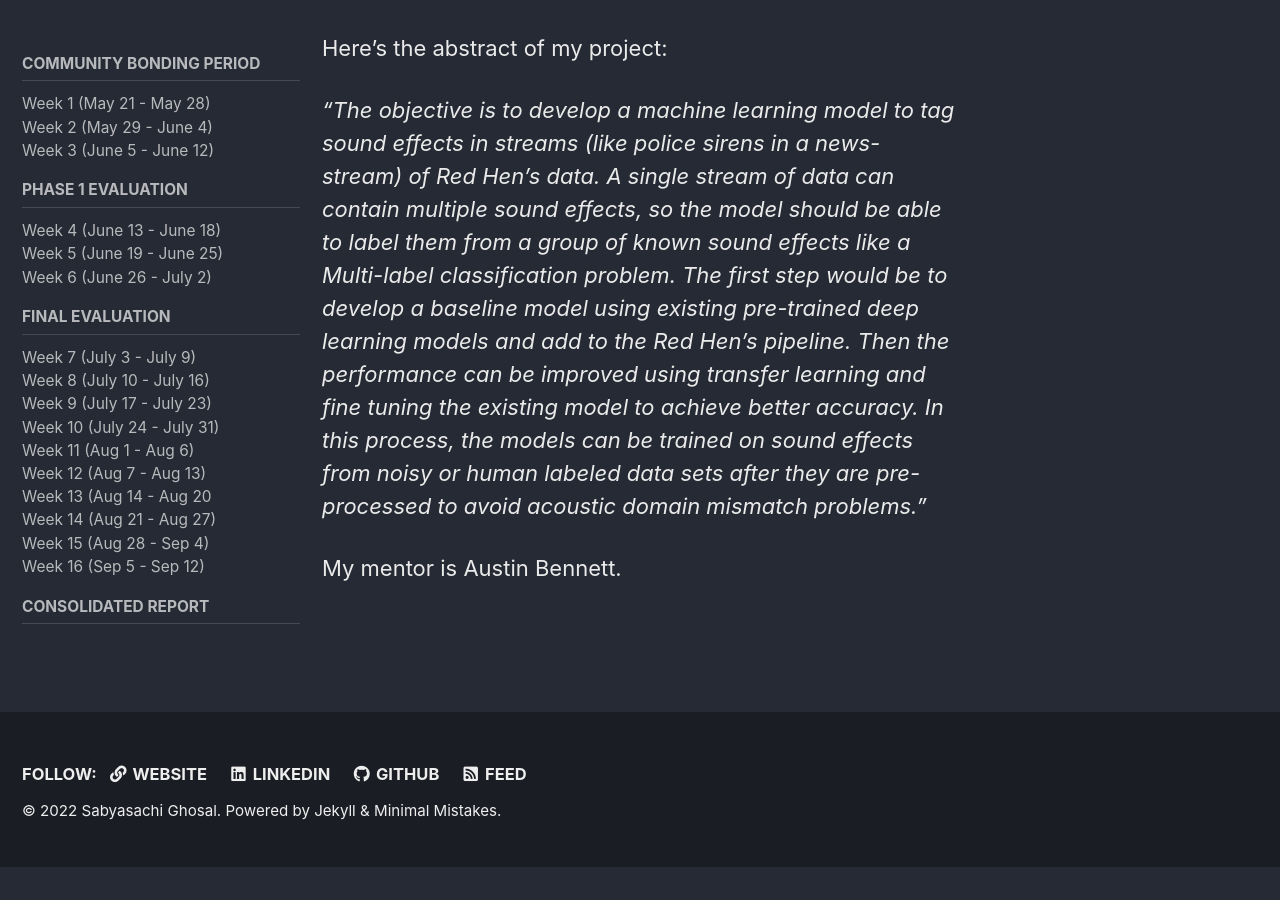
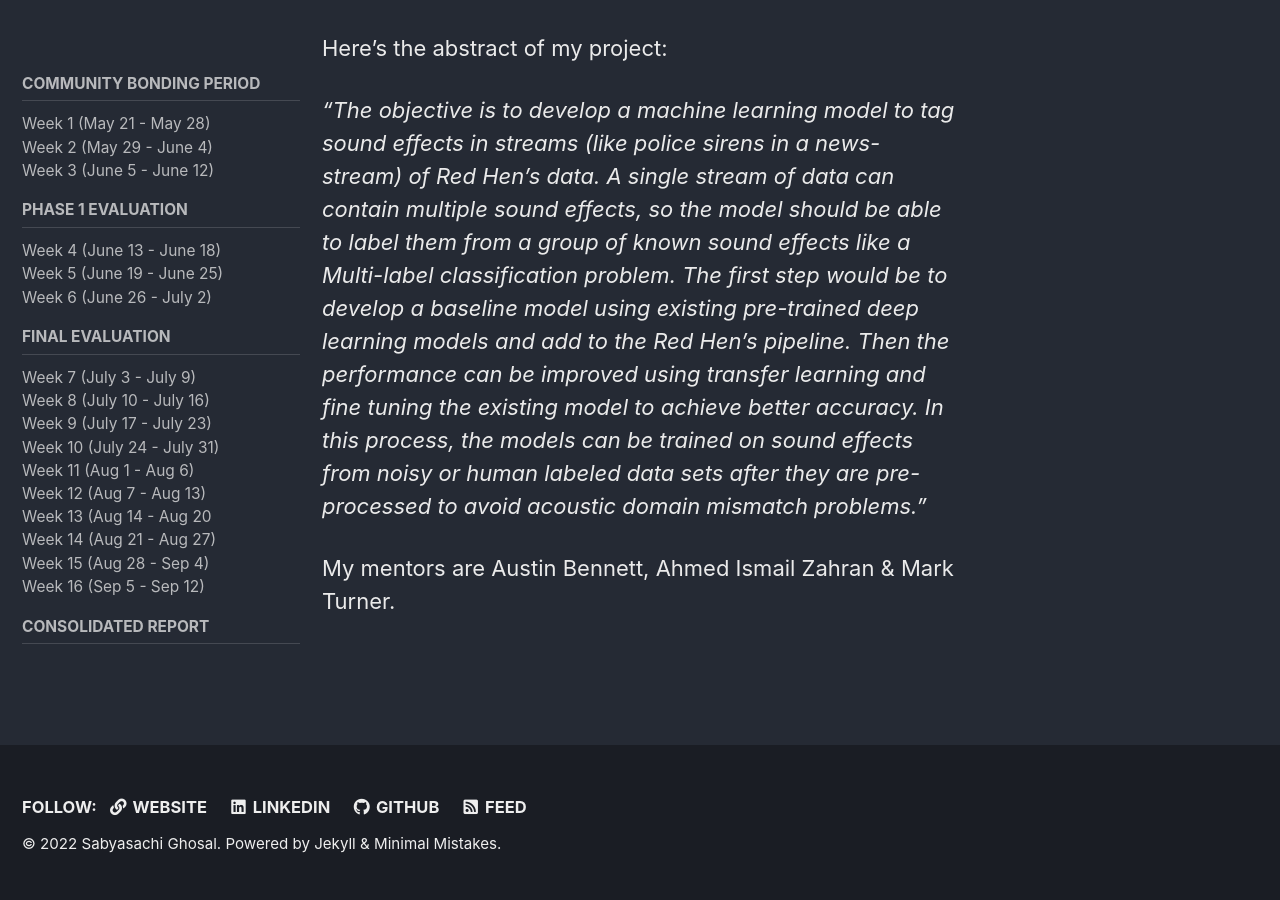
Before and after one commit to technosaby/technosaby.github.io, a Jekyll site: the page built from _pages/gsoc/gsoc.md, in a window 1280 px wide and 900 px high, scrolled down 633 px. Built offline with Jekyll 4.4.1, drawn with Linux system fonts in a browser that asks for light colours; cached includes are drawn as plain includes; before the commit the page ends 1500 px from its top, so only the background shows below that.

Commit message:
Final draft updates

```diff
--- a/_pages/gsoc/gsoc.md
+++ b/_pages/gsoc/gsoc.md
@@ -29,4 +29,4 @@
 sound effects from noisy or human labeled data sets after they are pre-processed to avoid acoustic domain
 mismatch problems."*
 
-My mentor is Austin Bennett.
+My mentors are Austin Bennett, Ahmed Ismail Zahran & Mark Turner.
```
